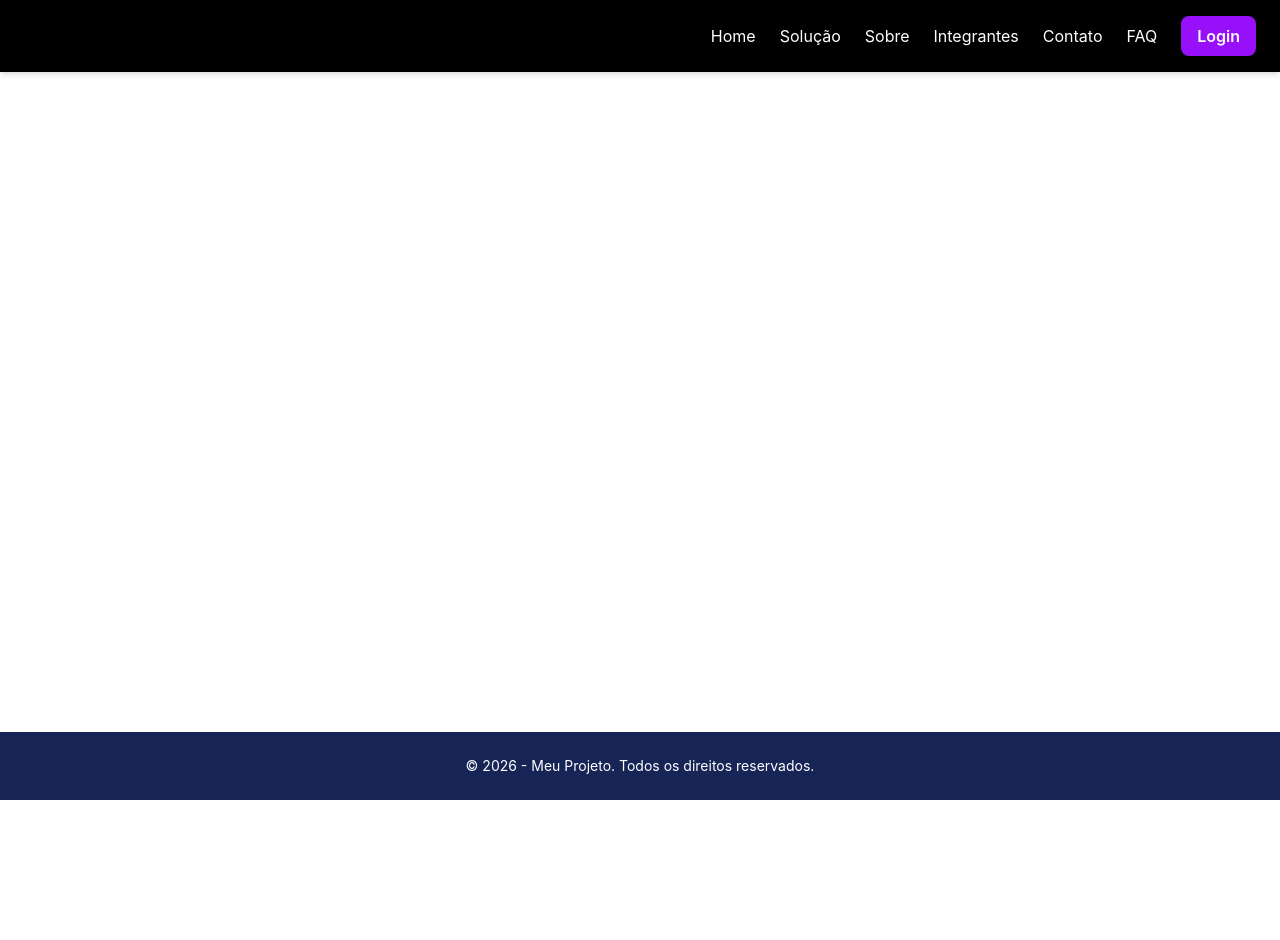
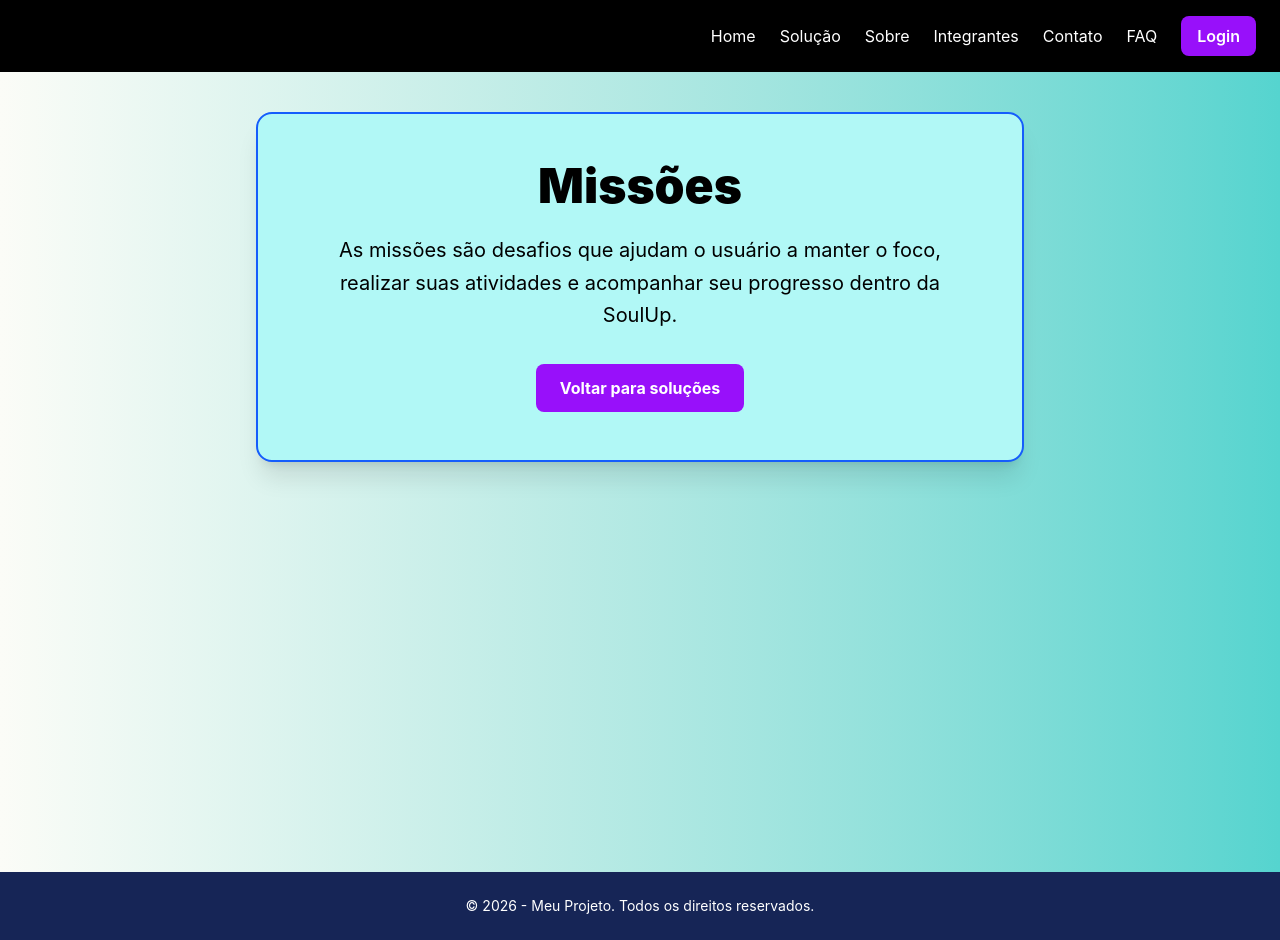
Before and after one commit to AndrewRls/sprint-3-4, a React (Vite) app in the folder soulup-gamificacao/: page /solucao/1 in a window 1280 px wide. Before the commit the page ends 800 px from the top, so only its background shows below. Built offline with nearby package versions, Linux system fonts and the light colour scheme.

Commit message:
feat: adicionando a extensão os cards da solucao

```diff
--- a/soulup-gamificacao/src/App.tsx
+++ b/soulup-gamificacao/src/App.tsx
@@ -10,6 +10,7 @@
 import Solucao from './pages/Solucao/Solucao'
 import Login from './pages/Login/Login'
 import Cadastro from './pages/Cadastro/Cadastro'
+import SolucaoDetalhe from './pages/SolucaoDetalhe/SolucaoDetalhe'
 
 function App() {
   return (
@@ -24,6 +25,7 @@
           <Route path="/solucao" element={<Solucao />} />
           <Route path="/login" element={<Login />} />
           <Route path="/cadastro" element={<Cadastro />} />
+          <Route path="/solucao/:id" element={<SolucaoDetalhe />} />
         </Routes>
       </MainLayout>
     </BrowserRouter>
--- a/soulup-gamificacao/src/components/Button/Button.tsx
+++ b/soulup-gamificacao/src/components/Button/Button.tsx
@@ -0,0 +1,19 @@
+interface ButtonProps {
+  children: React.ReactNode
+  type?: 'button' | 'submit' | 'reset'
+  onClick?: () => void
+}
+
+function Button({ children, type = 'button', onClick }: ButtonProps) {
+  return (
+    <button
+      type={type}
+      onClick={onClick}
+      className="w-full rounded-lg bg-purple-600 px-6 py-3 font-bold text-white transition hover:bg-purple-700"
+    >
+      {children}
+    </button>
+  )
+}
+
+export default Button
--- a/soulup-gamificacao/src/pages/Cadastro/Cadastro.tsx
+++ b/soulup-gamificacao/src/pages/Cadastro/Cadastro.tsx
@@ -1,5 +1,6 @@
 import { useForm } from 'react-hook-form'
 import { Link, useNavigate } from 'react-router-dom'
+import Button from '../../components/Button/Button'
 
 interface CadastroFormData {
   nome: string
@@ -166,12 +167,9 @@
           </div>
 
           {/* Botão */}
-          <button
-            type="submit"
-            className="w-full rounded-lg bg-purple-600 px-6 py-3 font-bold text-white transition hover:bg-purple-700"
-          >
+          <Button type="submit">
             Cadastrar
-          </button>
+          </Button>
 
         </form>
 
--- a/soulup-gamificacao/src/pages/Login/Login.tsx
+++ b/soulup-gamificacao/src/pages/Login/Login.tsx
@@ -1,5 +1,6 @@
 import { useForm } from 'react-hook-form'
 import { Link, useNavigate } from 'react-router-dom'
+import Button from '../../components/Button/Button'
 
 interface LoginFormData {
   email: string
@@ -98,12 +99,9 @@
           </div>
 
           {/* Botão */}
-          <button
-            type="submit"
-            className="w-full rounded-lg bg-purple-600 px-6 py-3 font-bold text-white transition hover:bg-purple-700"
-          >
+          <Button type="submit">
             Entrar
-          </button>
+          </Button>
 
         </form>
 
--- a/soulup-gamificacao/src/pages/Solucao/Solucao.tsx
+++ b/soulup-gamificacao/src/pages/Solucao/Solucao.tsx
@@ -1,3 +1,5 @@
+import { Link } from 'react-router-dom'
+
 function Solucao() {
   return (
     <div className="min-h-screen bg-linear-to-r from-[#fbfcf7] to-[#55d4cf] px-4 py-10 md:px-8">
@@ -27,6 +29,13 @@
               Realize missões e desafios para avançar dentro da
               plataforma e manter sua rotina mais organizada.
             </p>
+
+            <Link
+              to="/solucao/1"
+              className="mt-6 inline-block rounded-lg bg-purple-600 px-5 py-3 font-bold text-white transition hover:bg-purple-700"
+            >
+              Ver detalhes
+            </Link>
           </article>
 
           <article className="rounded-2xl border-2 border-blue-600 bg-[#b1f8f6] p-6 text-center shadow-lg transition duration-200 hover:-translate-y-1 hover:shadow-2xl">
@@ -38,6 +47,13 @@
               Acumule pontos conforme realiza suas atividades e
               evolua dentro do sistema.
             </p>
+
+            <Link
+              to="/solucao/2"
+              className="mt-6 inline-block rounded-lg bg-purple-600 px-5 py-3 font-bold text-white transition hover:bg-purple-700"
+            >
+              Ver detalhes
+            </Link>
           </article>
 
           <article className="rounded-2xl border-2 border-blue-600 bg-[#b1f8f6] p-6 text-center shadow-lg transition duration-200 hover:-translate-y-1 hover:shadow-2xl">
@@ -49,6 +65,13 @@
               Compare seu desempenho e acompanhe sua evolução
               através do ranking da plataforma.
             </p>
+
+            <Link
+              to="/solucao/3"
+              className="mt-6 inline-block rounded-lg bg-purple-600 px-5 py-3 font-bold text-white transition hover:bg-purple-700"
+            >
+              Ver detalhes
+            </Link>
           </article>
 
           <article className="rounded-2xl border-2 border-blue-600 bg-[#b1f8f6] p-6 text-center shadow-lg transition duration-200 hover:-translate-y-1 hover:shadow-2xl">
@@ -60,6 +83,13 @@
               Conforme você completa suas atividades, sua evolução
               permite alcançar novos níveis.
             </p>
+
+            <Link
+              to="/solucao/4"
+              className="mt-6 inline-block rounded-lg bg-purple-600 px-5 py-3 font-bold text-white transition hover:bg-purple-700"
+            >
+              Ver detalhes
+            </Link>
           </article>
 
           <article className="rounded-2xl border-2 border-blue-600 bg-[#b1f8f6] p-6 text-center shadow-lg transition duration-200 hover:-translate-y-1 hover:shadow-2xl">
@@ -71,6 +101,13 @@
               O sistema de recompensas incentiva a continuidade e
               torna o progresso mais divertido.
             </p>
+
+            <Link
+              to="/solucao/5"
+              className="mt-6 inline-block rounded-lg bg-purple-600 px-5 py-3 font-bold text-white transition hover:bg-purple-700"
+            >
+              Ver detalhes
+            </Link>
           </article>
 
           <article className="rounded-2xl border-2 border-blue-600 bg-[#b1f8f6] p-6 text-center shadow-lg transition duration-200 hover:-translate-y-1 hover:shadow-2xl">
@@ -82,6 +119,13 @@
               Acompanhe seus resultados e visualize sua evolução
               ao longo da jornada.
             </p>
+
+            <Link
+              to="/solucao/6"
+              className="mt-6 inline-block rounded-lg bg-purple-600 px-5 py-3 font-bold text-white transition hover:bg-purple-700"
+            >
+              Ver detalhes
+            </Link>
           </article>
 
         </div>
--- /dev/null
+++ b/soulup-gamificacao/src/pages/SolucaoDetalhe/SolucaoDetalhe.tsx
@@ -0,0 +1,91 @@
+import { Link, useParams } from 'react-router-dom'
+
+interface Solucao {
+  titulo: string
+  descricao: string
+}
+
+const solucoes: Record<string, Solucao> = {
+  '1': {
+    titulo: 'Missões',
+    descricao:
+      'As missões são desafios que ajudam o usuário a manter o foco, realizar suas atividades e acompanhar seu progresso dentro da SoulUp.',
+  },
+  '2': {
+    titulo: 'Pontuação',
+    descricao:
+      'A pontuação é obtida conforme o usuário realiza atividades e missões, permitindo acompanhar sua evolução dentro da plataforma.',
+  },
+  '3': {
+    titulo: 'Ranking',
+    descricao:
+      'O ranking permite comparar o desempenho dos usuários e estimula uma competição saudável.',
+  },
+  '4': {
+    titulo: 'Níveis',
+    descricao:
+      'Os níveis representam a evolução do usuário conforme ele acumula pontos e completa suas atividades.',
+  },
+  '5': {
+    titulo: 'Recompensas',
+    descricao:
+      'As recompensas incentivam o usuário a continuar realizando suas atividades e alcançando seus objetivos.',
+  },
+  '6': {
+    titulo: 'Progresso',
+    descricao:
+      'O acompanhamento do progresso permite visualizar a evolução do usuário ao longo de sua jornada.',
+  },
+}
+
+function SolucaoDetalhe() {
+  const { id } = useParams<{ id: string }>()
+
+  const solucao = id ? solucoes[id] : undefined
+
+  if (!solucao) {
+    return (
+      <div className="flex min-h-screen items-center justify-center bg-linear-to-r from-[#fbfcf7] to-[#55d4cf] px-4">
+        <section className="w-full max-w-2xl rounded-2xl border-2 border-blue-600 bg-[#b1f8f6] p-8 text-center shadow-xl">
+          <h1 className="text-4xl font-black">Solução não encontrada</h1>
+
+          <p className="mt-4">
+            Não encontramos uma solução para o identificador informado.
+          </p>
+
+          <Link
+            to="/solucao"
+            className="mt-6 inline-block rounded-lg bg-purple-600 px-6 py-3 font-bold text-white transition hover:bg-purple-700"
+          >
+            Voltar para soluções
+          </Link>
+        </section>
+      </div>
+    )
+  }
+
+  return (
+    <div className="min-h-screen bg-linear-to-r from-[#fbfcf7] to-[#55d4cf] px-4 py-10 md:px-8">
+      <section className="mx-auto max-w-3xl">
+        <div className="rounded-2xl border-2 border-blue-600 bg-[#b1f8f6] p-8 text-center shadow-xl md:p-12">
+          <h1 className="text-4xl font-black md:text-5xl">
+            {solucao.titulo}
+          </h1>
+
+          <p className="mt-6 text-base leading-relaxed md:text-xl">
+            {solucao.descricao}
+          </p>
+
+          <Link
+            to="/solucao"
+            className="mt-8 inline-block rounded-lg bg-purple-600 px-6 py-3 font-bold text-white transition hover:bg-purple-700"
+          >
+            Voltar para soluções
+          </Link>
+        </div>
+      </section>
+    </div>
+  )
+}
+
+export default SolucaoDetalhe
```
